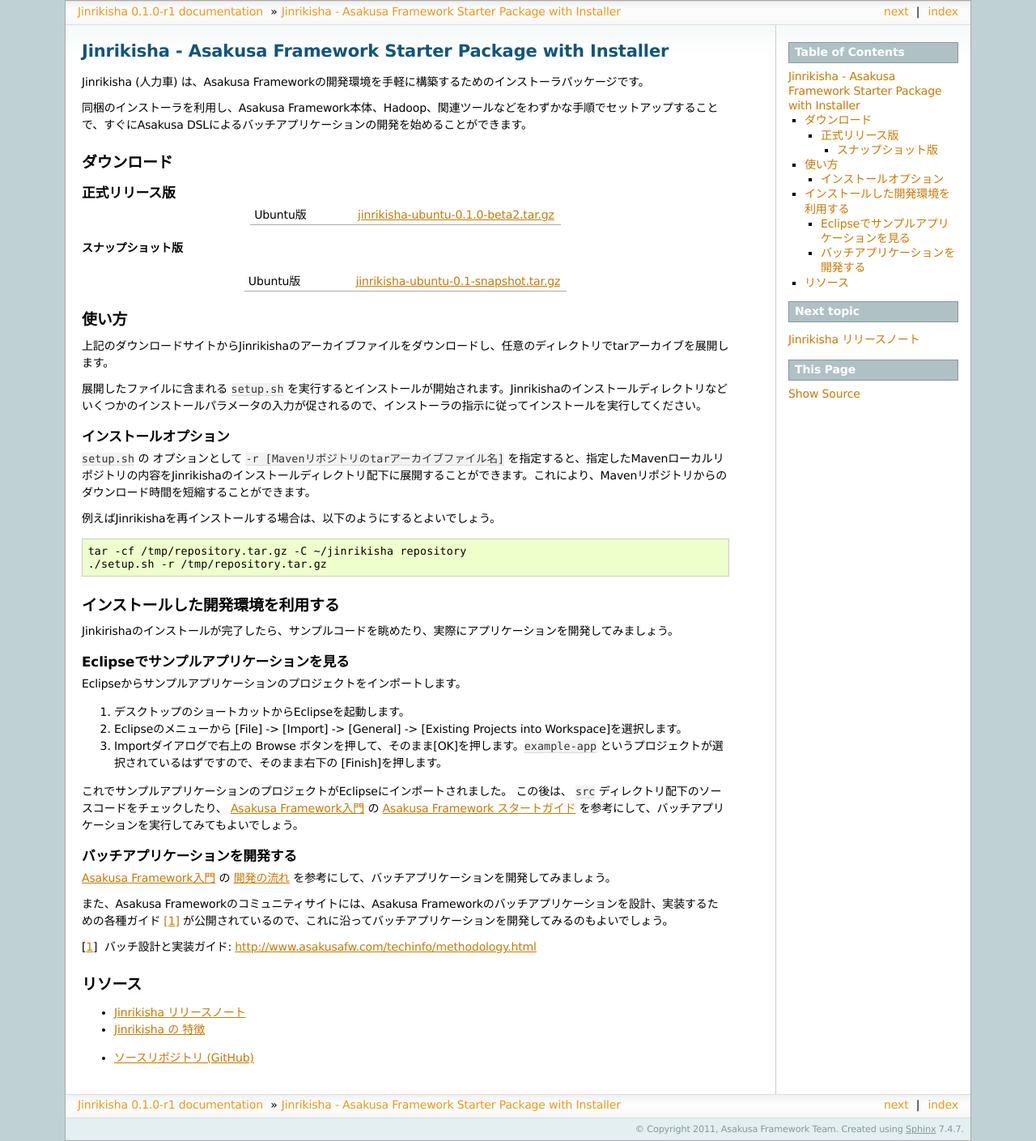
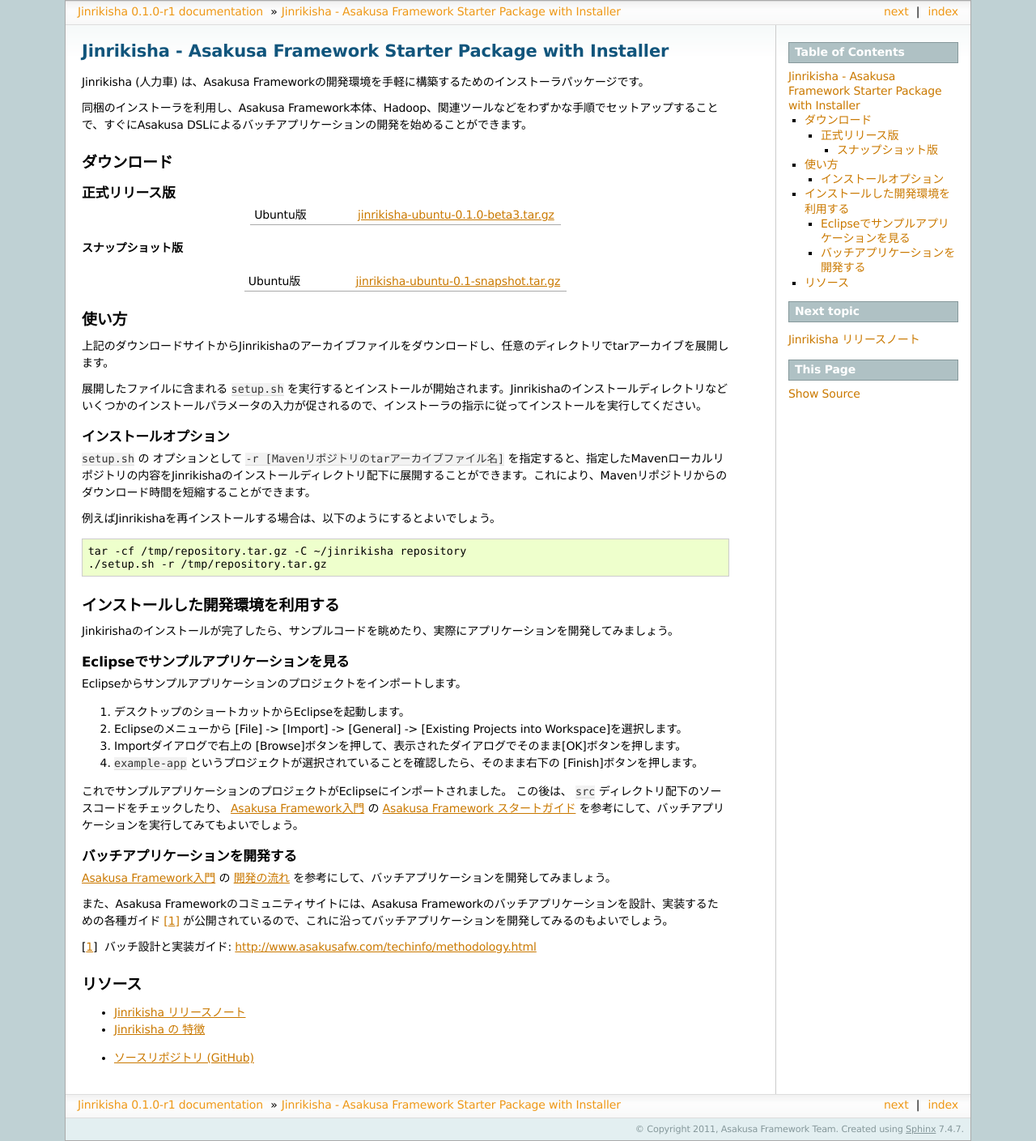
Before and after one commit to asakusafw/asakusafw-starter, a Sphinx documentation site: the page built from jinrikisha/docs/ja/source/index.rst, in a window 1280 px wide. Shown: the whole page at 81% size. Built offline with Sphinx 7.4.7, drawn with Linux system fonts in a browser that asks for light colours; formulas are drawn with MathJax 3.

```diff
--- a/jinrikisha/docs/ja/source/index.rst
+++ b/jinrikisha/docs/ja/source/index.rst
@@ -14,9 +14,9 @@
     :widths: 5 10
 
     * - Ubuntu版
-      - `jinrikisha-ubuntu-0.1.0-beta2.tar.gz`_
+      - `jinrikisha-ubuntu-0.1.0-beta3.tar.gz`_
 
-..  _`jinrikisha-ubuntu-0.1.0-beta2.tar.gz`: http://www.asakusafw.com/download/jinrikisha/ubuntu/jinrikisha-ubuntu-0.1.0-beta2.tar.gz
+..  _`jinrikisha-ubuntu-0.1.0-beta3.tar.gz`: http://www.asakusafw.com/download/jinrikisha/ubuntu/jinrikisha-ubuntu-0.1.0-beta3.tar.gz
 
 スナップショット版
 ~~~~~~~~~~~~~~~~~~
@@ -56,7 +56,8 @@
 
 1. デスクトップのショートカットからEclipseを起動します。
 2. Eclipseのメニューから [File] -> [Import] -> [General] -> [Existing Projects into Workspace]を選択します。
-3. Importダイアログで右上の Browse ボタンを押して、そのまま[OK]を押します。``example-app`` というプロジェクトが選択されているはずですので、そのまま右下の [Finish]を押します。
+3. Importダイアログで右上の [Browse]ボタンを押して、表示されたダイアログでそのまま[OK]ボタンを押します。
+4. ``example-app`` というプロジェクトが選択されていることを確認したら、そのまま右下の [Finish]ボタンを押します。
 
 これでサンプルアプリケーションのプロジェクトがEclipseにインポートされました。 この後は、 ``src`` ディレクトリ配下のソースコードをチェックしたり、 `Asakusa Framework入門`_ の `Asakusa Framework スタートガイド`_  を参考にして、バッチアプリケーションを実行してみてもよいでしょう。
 
```
Also changed, not shown: 3 other files.
